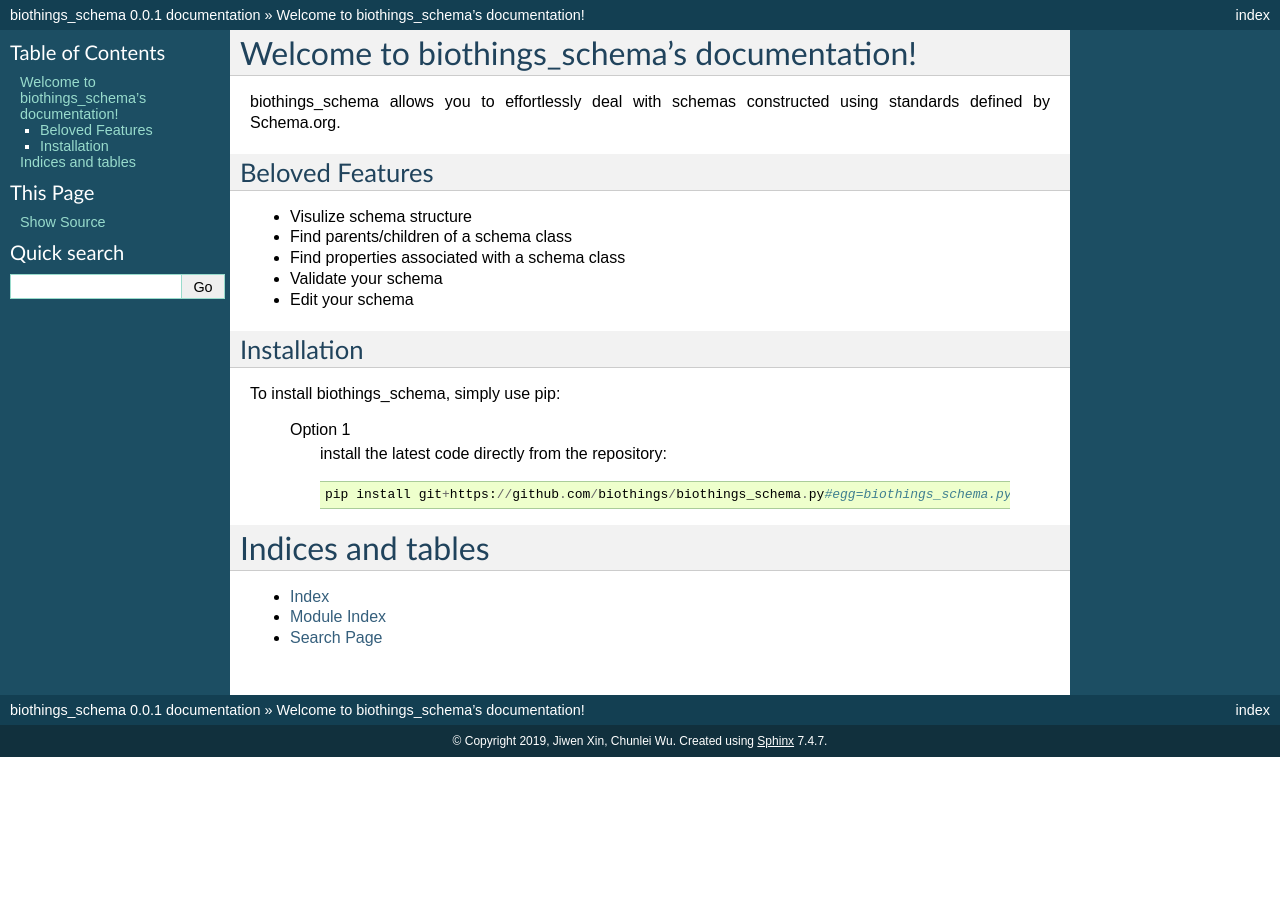
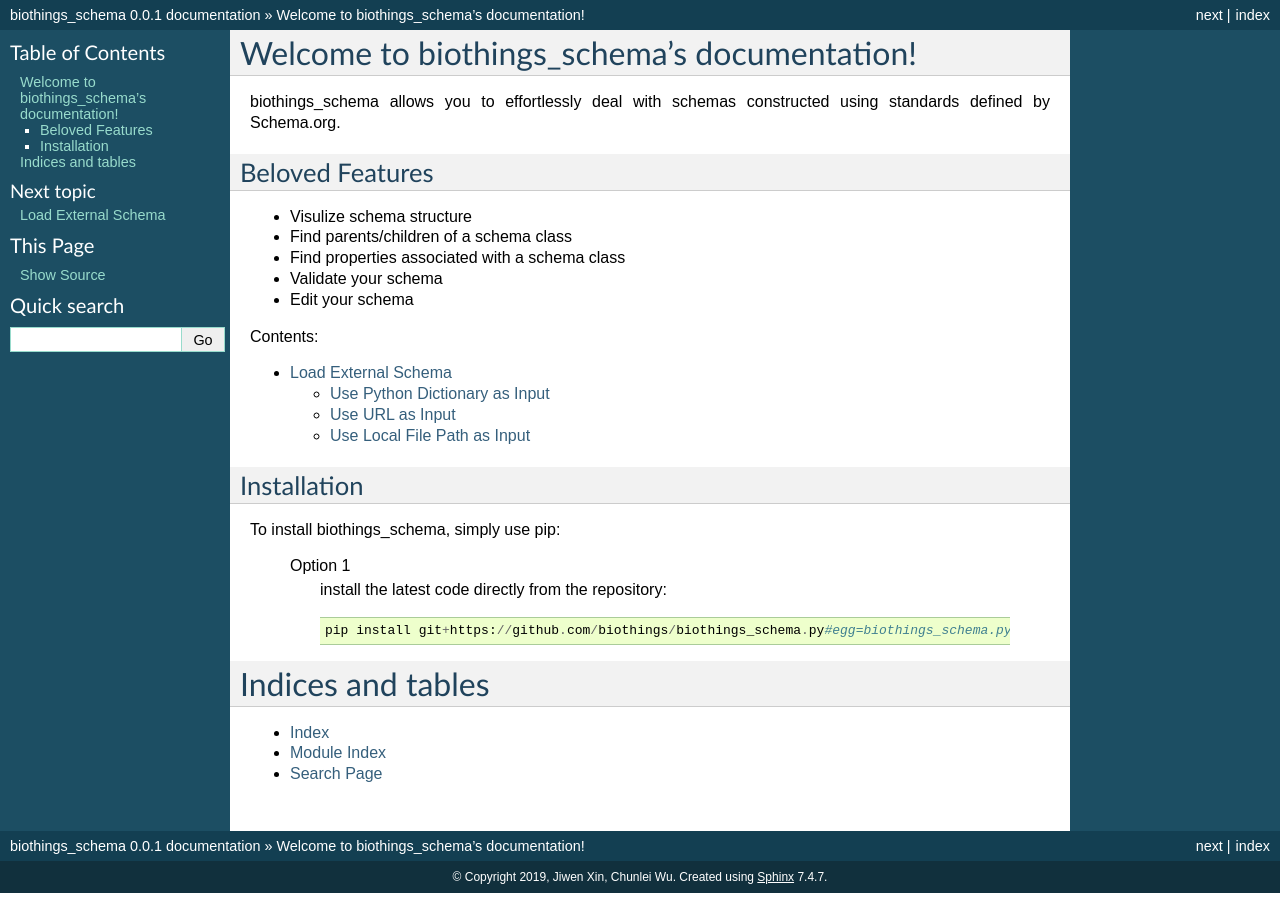
Before and after one commit to biothings/biothings_schema.py, a Sphinx documentation site: the page built from docs/index.rst, in a window 1280 px wide. Built offline with Sphinx 7.4.7, drawn with Linux system fonts in a browser that asks for light colours; some of the changed lines change nothing that is shown.

Commit message:
update documentation to include load schema

```diff
--- /dev/null
+++ b/docs/doc/load.rst
@@ -0,0 +1,90 @@
+.. How to load external schema
+
+Load External Schema
+********************
+
+Currently, biothings_schema pyton package can handle 3 types of input:
+1. A JSON document represented as a python dict
+
+2. A URL to the JSON/YAML document
+
+3. A file path to the JSON/YAML document
+
+.. _load_from_python_dictionary:
+
+Use Python Dictionary as Input
+------------------------------
+
+biothings_schema python package accepts a JSON document as its input
+
+.. code-block:: python
+
+    In [1]: from biothings_schema import Schema
+
+    In [2]: schema = {
+                "@context": {
+                    "bts": "http://schema.biothings.io/",
+                    "rdf": "http://www.w3.org/1999/02/22-rdf-syntax-ns#",
+                    "rdfs": "http://www.w3.org/2000/01/rdf-schema#",
+                    "schema": "http://schema.org/",
+                    "xsd": "http://www.w3.org/2001/XMLSchema#"
+                },
+                "@graph": [
+                    {
+                        "@id": "bts:BiologicalEntity",
+                        "@type": "rdfs:Class",
+                        "rdfs:comment": "biological entity",
+                        "rdfs:label": "BiologicalEntity",
+                        "rdfs:subClassOf": {
+                            "@id": "schema:Thing"
+                        },
+                        "schema:isPartOf": {
+                            "@id": "http://schema.biothings.io"
+                        }
+                    },
+                    {
+                        "@id": "bts:affectsAbundanceOf",
+                        "@type": "rdf:Property",
+                        "rdfs:comment": "affects abundance of",
+                        "rdfs:label": "affectsAbundanceOf",
+                        "schema:domainIncludes": {
+                            "@id": "bts:BiologicalEntity"
+                        },
+                        "schema:isPartOf": {
+                            "@id": "http://schema.biothings.io"
+                        },
+                        "schema:rangeIncludes": {
+                            "@id": "bts:BiologicalEntity"
+                        }
+                    }
+                ],
+                "@id": "http://schema.biothings.io/#0.1"
+            }
+    In [3]: se = Schema(schema=schema)
+
+
+.. _load_from_url:
+
+Use URL as Input
+-----------------
+
+biothings_schema python package also accepts URL as its input. The data loaded from the URL must be either a JSON document or a YAML document.
+
+.. code-block:: python
+
+    In [1]: schema_url = 'https://raw.githubusercontent.com/data2health/schemas/biothings/biothings/biothings_curie_kevin.jsonld'
+
+    In [2]: se = Schema(schema=schema_url)
+
+.. _load_from_file_path:
+
+Use Local File Path as Input
+----------------------------
+
+biothings_schema python package also accepts local file path as its input. The data loaded from the local file path must be either a JSON document or a YAML document.
+
+.. code-block:: python
+
+    In [1]: schema_path = '../data/schema.jsonld'
+
+    In [2]: se = Schema(schema=schema_path)
--- a/docs/index.rst
+++ b/docs/index.rst
@@ -21,6 +21,8 @@
    :maxdepth: 2
    :caption: Contents:
 
+   doc/load
+
 
 Installation
 ------------
```
